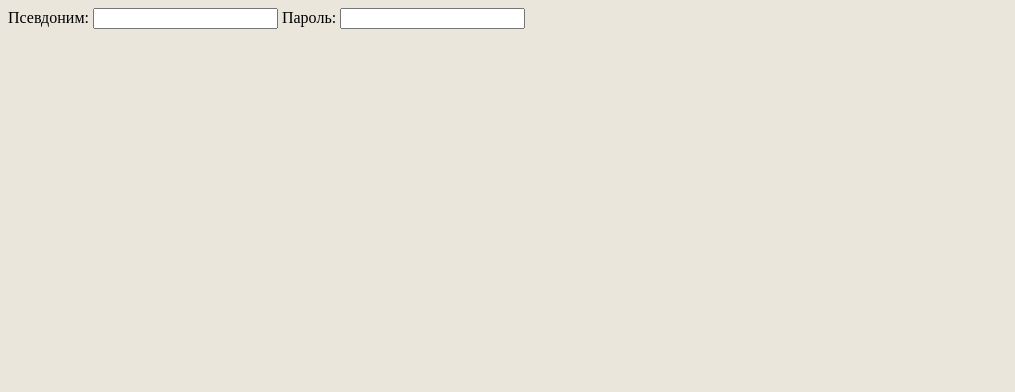
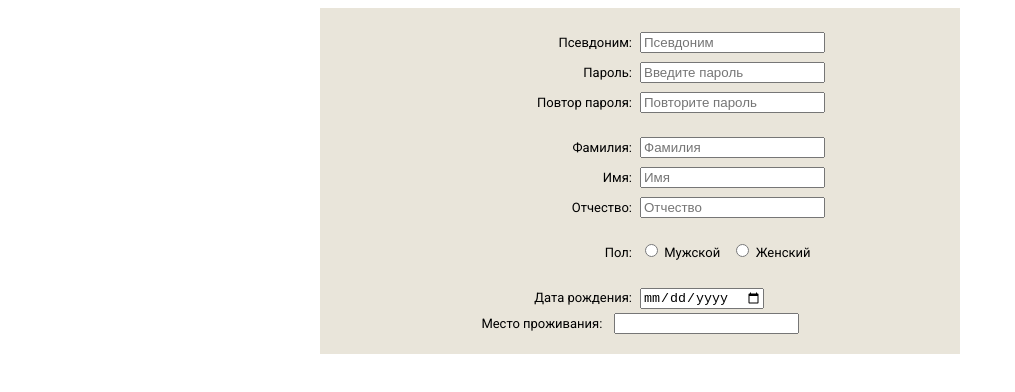
Before and after one commit to ppavlov28/LR_5, a plain HTML site: page index.html in a window 1280 px wide. Shown: the whole page, without its empty margins (0-1015 px from the left). Drawn offline with Linux system fonts and the light colour scheme.

Commit message:
Че-то вырисовывается.

```diff
--- a/index.html
+++ b/index.html
@@ -5,17 +5,102 @@
 	<title>Forms</title>
 <!--	<link rel="stylesheet" href="stylereset.css"/> -->
 	<link rel="stylesheet" 	href="style.css"/>
+    <link href='https://fonts.googleapis.com/css?family=Roboto:400,500' rel='stylesheet' type='text/css'>
 </head>
 <body>
 
 <div class="userform">
 	<form>
-        <label for="nickname">Псевдоним:</label>
-		<input type="text" id="nickname">
-        <label for="userpass">Пароль:</label>
-        <input type="text" id="userpass">
-	</form>
+        <div class="row clearfix">
+            <div class="left">
+                <label for="nickname">Псевдоним:</label>
+            </div>
+            <div class="right">
+                <input type="text" name="nick-name" id="nickname"
+                       placeholder="Псевдоним">
+            </div>
+        </div>
+        <div class="row clearfix">
+            <div class="left">
+                <label for="pass">Пароль:</label>
+            </div>
+            <div class="right">
+                <input type="text" name="password" id="pass"
+                       placeholder="Введите пароль">
+            </div>
+        </div>
+        <div class="row clearfix">
+            <div class="left">
+                <label for="reenterpass">Повтор пароля:</label>
+            </div>
+            <div class="right">
+                <input type="text" name="reenter-pass" id="reenterpass"
+                       placeholder="Повторите пароль">
+            </div>
+        </div>
+
+        <br>
+
+        <div class="row clearfix">
+            <div class="left">
+                <label for="secondname">Фамилия:</label>
+            </div>
+            <div class="right">
+                <input type="text" name="second-name" id="secondname"
+                       placeholder="Фамилия">
+            </div>
+        </div>
+        <div class="row clearfix">
+            <div class="left">
+                <label for="firstname">Имя:</label>
+            </div>
+            <div class="right">
+                <input type="text" name="first-name" id="firstname"
+                       placeholder="Имя">
+            </div>
+        </div>
+        <div class="row clearfix">
+            <div class="left">
+                <label for="midname">Отчество:</label>
+            </div>
+            <div class="right">
+                <input type="text" name="mid-name" id="midname"
+                       placeholder="Отчество">
+            </div>
+        </div>
+
+        <br>
+
+        <div class="row clearfix">
+            <div class="left">
+                <label>Пол:</label>
+            </div>
+            <div class="right">
+                <input type="radio" name="sex" id="sex-m" value="male">
+                <label for="sex-m">Мужской</label>
+                <input type="radio" name="sex" id="sex-f" value="female">
+                <label for="sex-f">Женский</label>
+            </div>
+        </div>
+
+        <br>
+
+        <div class="row clearfix">
+            <div class="left">
+                <label for="birth-day">Дата рождения:</label>
+            </div>
+            <div class="right">
+                <input type="date" name="birthday" id="birth-day">
+            </div>
+        </div>
+
+
+        <label for="city">Место проживания:</label>
+        <input type="text" id="city">
+    </form>
 </div>
+
+
 
 <!--
 <form class="subform">
--- a/style.css
+++ b/style.css
@@ -1,23 +1,54 @@
-body {
-	background-color: #eae6db;
+body{
+    font-family: Roboto, sans-serif;
+    font-size: small;
 }
 
-p {
-	font-size: 15px;
-	text-align: center;
-	font-weight: bold;
+.clearfix:after{
+    content: "";
+    display: table;
+    clear: both;
 }
 
-.subform {
-	font-family: Tahoma;
-	text-align: center;
+.row{
+    line-height: 30px;
 }
 
-.subforminput[type="text"]:focus, .subformtextarea:focus {
-	background-color: white;
-	color: black;
+.left{
+    display: inline-block;
+    min-width: 50%;
+    float: left;
+    text-align: right;
 }
 
-.subforminput[type="submit"]:hover {
-	background: #999;
+.right{
+    display: inline-block;
+    min-width: 50%;
+    float: right;
+    text-align: left;
 }
+
+.userform{
+    max-width: 600px;
+    margin: 0 auto;
+    padding: 20px;
+    background-color: #e9e5da;
+    text-align: center;
+}
+
+label{
+    padding-right: 8px;
+}
+
+
+@media screen and (max-width: 400px){
+    .left{
+        float: none;
+        width: 100%;
+        text-align: left;
+    }
+    .right{
+        float: none;
+        width: 100%;
+        text-align: left;
+    }
+}
```
